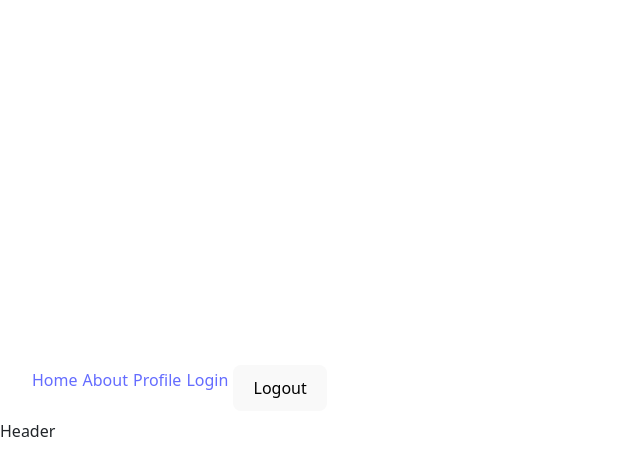
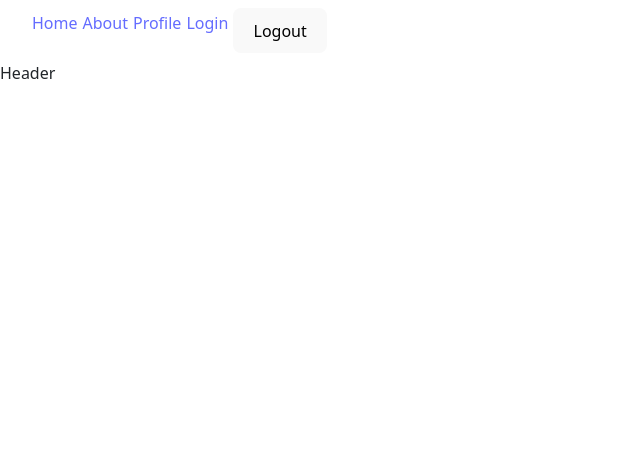
Before and after one commit to dfsalam/sonido87, a React (Vite) app: page / in a window 1280 px wide. Shown: the top 476 px of the page, without its empty margins (0-640 px from the left). Built offline with nearby package versions, Linux system fonts and the light colour scheme.

Commit message:
Place navbar on top.

```diff
--- a/src/App.css
+++ b/src/App.css
@@ -2,7 +2,7 @@
   max-width: 1280px;
   margin: 0 auto;
   padding: 2rem;
-  text-align: center;
+
 }
 
 .logo {
--- a/src/index.css
+++ b/src/index.css
@@ -1,15 +1,15 @@
-:root {
-  font-family: Inter, system-ui, Avenir, Helvetica, Arial, sans-serif;
-  line-height: 1.5;
-  font-weight: 400;
-  color: rgba(255, 255, 255, 0.87);
-  background-color: #242424;
-  font-synthesis: none;
-  text-rendering: optimizeLegibility;
-  -webkit-font-smoothing: antialiased;
-  -moz-osx-font-smoothing: grayscale;
-  -webkit-text-size-adjust: 100%;
+#root {
+  display: flex;
+  flex-direction: column;
+  justify-content: start;
 }
+
+.wrapper {
+  display: flex;
+  flex-direction: column;
+  align-items: start;
+}
+
 
 a {
   font-weight: 500;
@@ -24,9 +24,6 @@
 body {
   margin: 0;
   display: flex;
-  place-items: center;
-  min-width: 320px;
-  min-height: 100vh;
 }
 
 h1 {
```
Also changed, not shown: src/components/Navbar.css (line endings or trailing spaces).
